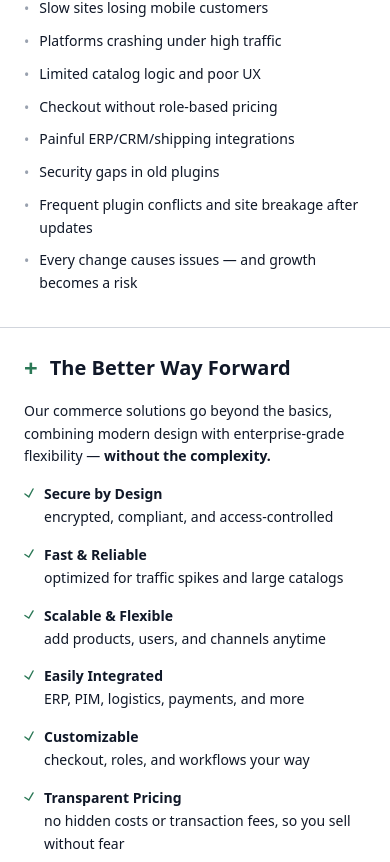
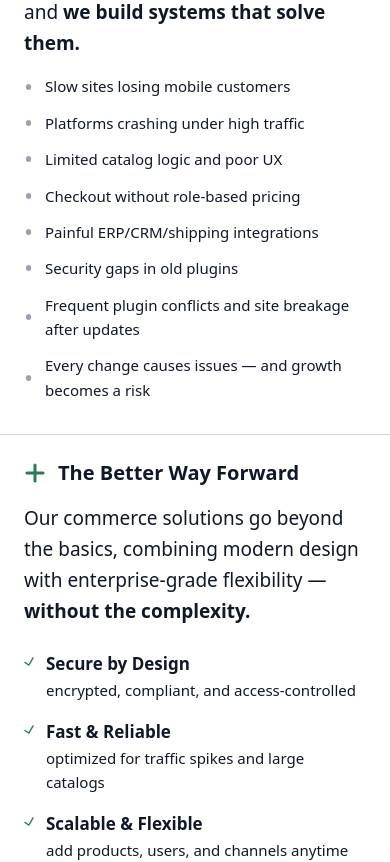
Before and after one commit to abdullah-fareed1/synergic, a Next.js app: page /b2c in a window 390 px wide. Shown: the part 1970-2832 px from the top of the page. Built offline with nearby package versions, Linux system fonts and the light colour scheme.

Commit message:
Updated SolvingSection for improved mobile layout

```diff
--- a/app/b2c/sections/SolvingSection.tsx
+++ b/app/b2c/sections/SolvingSection.tsx
@@ -240,12 +240,12 @@ const SolvingSection = () => {
       </GridSection>
       {/* MOBILE */}
       <section className="lg:hidden bg-white">
-        <div className="px-6 pt-8 pb-8">
+        <div className="px-6 pt-8 pb-2">
           <div className="mb-8">
             <h2 className="text-3xl font-extrabold text-gray-900 mb-4 leading-tight">
-              Solving What Slows You Down
+              Solving What Slows<br/>You Down
             </h2>
-            <p className="text-gray-900 text-base leading-relaxed">
+            <p className="text-gray-900 text-[22px] ">
               From fast retail shops to enterprise-grade commerce ecosystems — tailored, scalable, and built to grow.
             </p>
           </div>
@@ -260,42 +260,42 @@ const SolvingSection = () => {
               <h3 className="text-xl font-extrabold text-gray-900">Common challenges</h3>
             </div>
 
-            <p className="text-gray-900 text-sm mb-4 leading-relaxed">
+            <p className="text-gray-900 text-[19px] mb-4 leading-relaxed">
               We see these problems all the time — and <span className="font-bold">we build systems that solve them.</span>
             </p>
 
-            <ul className="space-y-2.5">
-              <li className="flex items-start gap-2.5">
-                <span className="text-gray-400 mt-0.5 text-sm">•</span>
-                <span className="text-gray-900 text-sm leading-relaxed">Slow sites losing mobile customers</span>
+            <ul className="space-y-3">
+              <li className="flex items-center gap-3">
+                <span className="text-gray-400 text-2xl leading-none">•</span>
+                <span className="text-gray-900 text-[15px] leading-relaxed">Slow sites losing mobile customers</span>
               </li>
-              <li className="flex items-start gap-2.5">
-                <span className="text-gray-400 mt-0.5 text-sm">•</span>
-                <span className="text-gray-900 text-sm leading-relaxed">Platforms crashing under high traffic</span>
+              <li className="flex items-center gap-3">
+                <span className="text-gray-400 text-2xl leading-none">•</span>
+                <span className="text-gray-900 text-[15px] leading-relaxed">Platforms crashing under high traffic</span>
               </li>
-              <li className="flex items-start gap-2.5">
-                <span className="text-gray-400 mt-0.5 text-sm">•</span>
-                <span className="text-gray-900 text-sm leading-relaxed">Limited catalog logic and poor UX</span>
+              <li className="flex items-center gap-3">
+                <span className="text-gray-400 text-2xl leading-none">•</span>
+                <span className="text-gray-900 text-[15px] leading-relaxed">Limited catalog logic and poor UX</span>
               </li>
-              <li className="flex items-start gap-2.5">
-                <span className="text-gray-400 mt-0.5 text-sm">•</span>
-                <span className="text-gray-900 text-sm leading-relaxed">Checkout without role-based pricing</span>
+              <li className="flex items-center gap-3">
+                <span className="text-gray-400 text-2xl leading-none">•</span>
+                <span className="text-gray-900 text-[15px] leading-relaxed">Checkout without role-based pricing</span>
               </li>
-              <li className="flex items-start gap-2.5">
-                <span className="text-gray-400 mt-0.5 text-sm">•</span>
-                <span className="text-gray-900 text-sm leading-relaxed">Painful ERP/CRM/shipping integrations</span>
+              <li className="flex items-center gap-3">
+                <span className="text-gray-400 text-2xl leading-none">•</span>
+                <span className="text-gray-900 text-[15px] leading-relaxed">Painful ERP/CRM/shipping integrations</span>
               </li>
-              <li className="flex items-start gap-2.5">
-                <span className="text-gray-400 mt-0.5 text-sm">•</span>
-                <span className="text-gray-900 text-sm leading-relaxed">Security gaps in old plugins</span>
+              <li className="flex items-center gap-3">
+                <span className="text-gray-400 text-2xl leading-none">•</span>
+                <span className="text-gray-900 text-[15px] leading-relaxed">Security gaps in old plugins</span>
               </li>
-              <li className="flex items-start gap-2.5">
-                <span className="text-gray-400 mt-0.5 text-sm">•</span>
-                <span className="text-gray-900 text-sm leading-relaxed">Frequent plugin conflicts and site breakage after updates</span>
+              <li className="flex items-center gap-3">
+                <span className="text-gray-400 text-2xl leading-none">•</span>
+                <span className="text-gray-900 text-[15px] leading-relaxed">Frequent plugin conflicts and site breakage after updates</span>
               </li>
-              <li className="flex items-start gap-2.5">
-                <span className="text-gray-400 mt-0.5 text-sm">•</span>
-                <span className="text-gray-900 text-sm leading-relaxed">Every change causes issues — and growth becomes a risk</span>
+              <li className="flex items-center gap-3">
+                <span className="text-gray-400 text-2xl leading-none">•</span>
+                <span className="text-gray-900 text-[15px] leading-relaxed">Every change causes issues — and growth becomes a risk</span>
               </li>
             </ul>
           </div>
@@ -306,91 +306,93 @@ const SolvingSection = () => {
         <div className="px-6 pb-6">
           <div>
             <div className="flex items-center gap-3 mb-4">
-              <span className="text-[#2B7856] text-2xl font-bold">+</span>
+              <svg width="22" height="22" viewBox="0 0 22 22" fill="none" xmlns="http://www.w3.org/2000/svg" className="shrink-0">
+                <path d="M11 3V19M3 11H19" stroke="#2B7856" strokeWidth="3" strokeLinecap="round"/>
+              </svg>
               <h3 className="text-xl font-extrabold text-gray-900">The Better Way Forward</h3>
             </div>
 
-            <p className="text-gray-900 text-sm mb-4 leading-relaxed">
+            <p className="text-gray-900 text-[19px] mb-6 leading-relaxed">
               Our commerce solutions go beyond the basics, combining modern design with enterprise-grade flexibility — <span className="font-bold">without the complexity.</span>
             </p>
 
             <ul className="space-y-4">
-              <li className="flex items-start gap-2.5">
+              <li className="flex items-start gap-3">
                 <Image
                   src="/icons/green-tick.svg"
                   alt=""
                   width={10}
                   height={10}
-                  className="mt-1 shrink-0"
+                  className="mt-1.5 shrink-0"
                 />
                 <div>
-                  <h4 className="text-gray-900 font-bold text-sm mb-0.5">Secure by Design</h4>
-                  <p className="text-gray-900 text-sm leading-relaxed">encrypted, compliant, and access-controlled</p>
+                  <h4 className="text-gray-900 font-bold text-[17px] mb-0.5">Secure by Design</h4>
+                  <p className="text-gray-900 text-[15px] leading-relaxed">encrypted, compliant, and access-controlled</p>
                 </div>
               </li>
-              <li className="flex items-start gap-2.5">
+              <li className="flex items-start gap-3">
                 <Image
                   src="/icons/green-tick.svg"
                   alt=""
                   width={10}
                   height={10}
-                  className="mt-1 shrink-0"
+                  className="mt-1.5 shrink-0"
                 />
                 <div>
-                  <h4 className="text-gray-900 font-bold text-sm mb-0.5">Fast & Reliable</h4>
-                  <p className="text-gray-900 text-sm leading-relaxed">optimized for traffic spikes and large catalogs</p>
+                  <h4 className="text-gray-900 font-bold text-[17px] mb-0.5">Fast & Reliable</h4>
+                  <p className="text-gray-900 text-[15px] leading-relaxed">optimized for traffic spikes and large catalogs</p>
                 </div>
               </li>
-              <li className="flex items-start gap-2.5">
+              <li className="flex items-start gap-3">
                 <Image
                   src="/icons/green-tick.svg"
                   alt=""
                   width={10}
                   height={10}
-                  className="mt-1 shrink-0"
+                  className="mt-1.5 shrink-0"
                 />
                 <div>
-                  <h4 className="text-gray-900 font-bold text-sm mb-0.5">Scalable & Flexible</h4>
-                  <p className="text-gray-900 text-sm leading-relaxed">add products, users, and channels anytime</p>
+                  <h4 className="text-gray-900 font-bold text-[17px] mb-0.5">Scalable & Flexible</h4>
+                  <p className="text-gray-900 text-[15px] leading-relaxed">add products, users, and channels anytime</p>
                 </div>
               </li>
-              <li className="flex items-start gap-2.5">
+              <li className="flex items-start gap-3">
                 <Image
                   src="/icons/green-tick.svg"
                   alt=""
                   width={10}
                   height={10}
-                  className="mt-1 shrink-0"
+                  className="mt-1.5 shrink-0"
                 />
                 <div>
-                  <h4 className="text-gray-900 font-bold text-sm mb-0.5">Easily Integrated</h4>
-                  <p className="text-gray-900 text-sm leading-relaxed">ERP, PIM, logistics, payments, and more</p>
+                  <h4 className="text-gray-900 font-bold text-[17px] mb-0.5">Easily Integrated</h4>
+                  <p className="text-gray-900 text-[15px] leading-relaxed">ERP, PIM, logistics, payments, and more</p>
                 </div>
               </li>
-              <li className="flex items-start gap-2.5">
+              <li className="flex items-start gap-3">
                 <Image
                   src="/icons/green-tick.svg"
                   alt=""
                   width={10}
                   height={10}
-                  className="mt-1 shrink-0"
+                  className="mt-1.5 shrink-0"
                 />
                 <div>
-                  <h4 className="text-gray-900 font-bold text-sm mb-0.5">Customizable</h4>
-                  <p className="text-gray-900 text-sm leading-relaxed">checkout, roles, and workflows your way</p>
+                  <h4 className="text-gray-900 font-bold text-[17px] mb-0.5">Customizable</h4>
+                  <p className="text-gray-900 text-[15px] leading-relaxed">checkout, roles, and workflows your way</p>
                 </div>
               </li>
-              <li className="flex items-start gap-2.5">
+              <li className="flex items-start gap-3">
                 <Image
                   src="/icons/green-tick.svg"
                   alt=""
                   width={10}
                   height={10}
-                  className="mt-1 shrink-0"
+                  className="mt-1.5 shrink-0"
                 />
                 <div>
-                  <h4 className="text-gray-900 font-bold text-sm mb-0.5">Transparent Pricing</h4>
-                  <p className="text-gray-900 text-sm leading-relaxed">no hidden costs or transaction fees, so you sell without fear</p>
+                  <h4 className="text-gray-900 font-bold text-[17px] mb-0.5">Transparent Pricing</h4>
+                  <p className="text-gray-900 text-[15px] leading-relaxed">no hidden costs or transaction fees, so you sell without fear</p>
                 </div>
               </li>
             </ul>
--- a/package.json
+++ b/package.json
@@ -20,8 +20,8 @@
   "devDependencies": {
     "@tailwindcss/postcss": "^4",
     "@types/node": "^20",
-    "@types/react": "^19",
-    "@types/react-dom": "^19",
+    "@types/react": "^19.2.8",
+    "@types/react-dom": "^19.2.3",
     "eslint": "^9",
     "eslint-config-next": "16.1.0",
     "tailwindcss": "^4",
```
Also changed, not shown: 1 other file (tests, documents, lock files or other folders).
